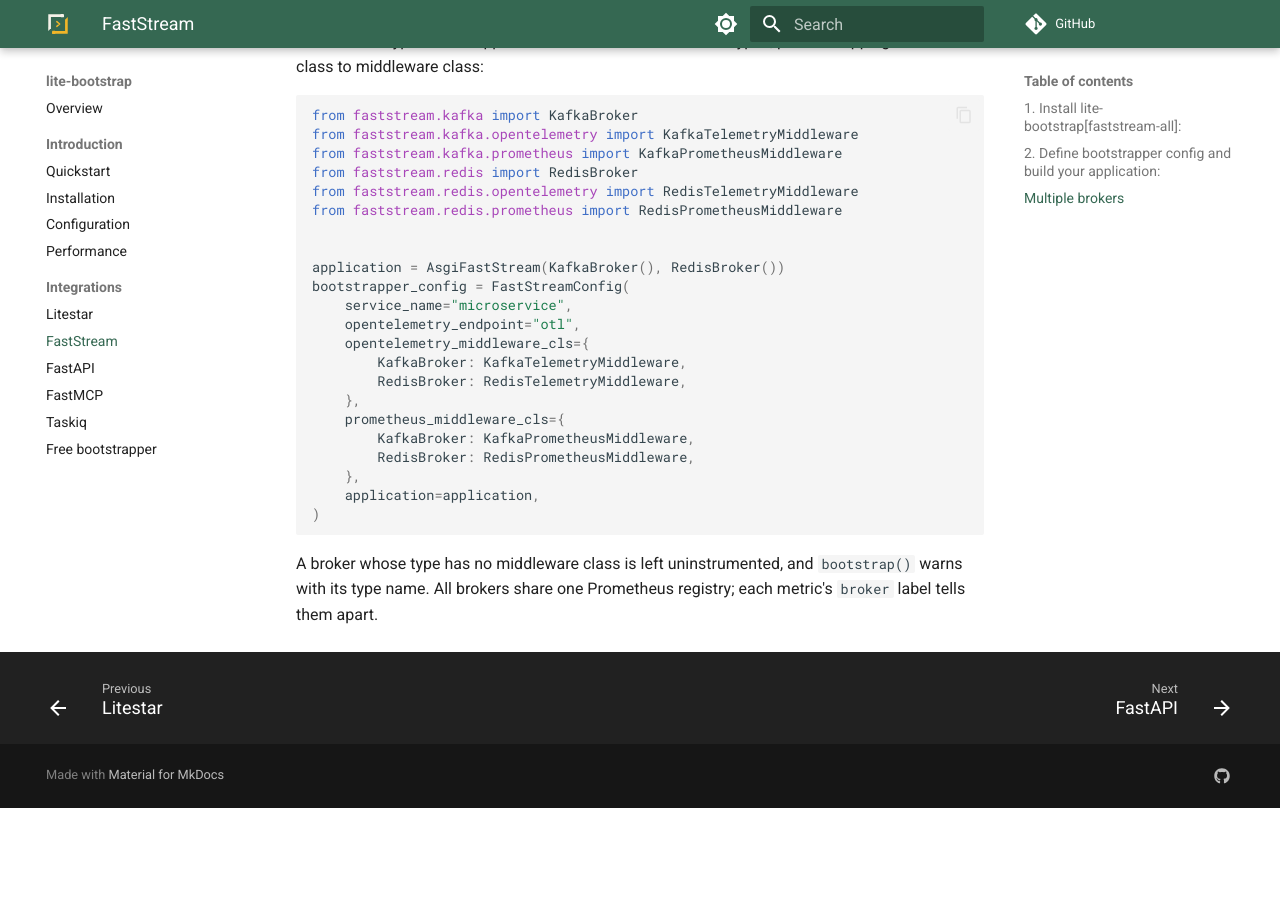
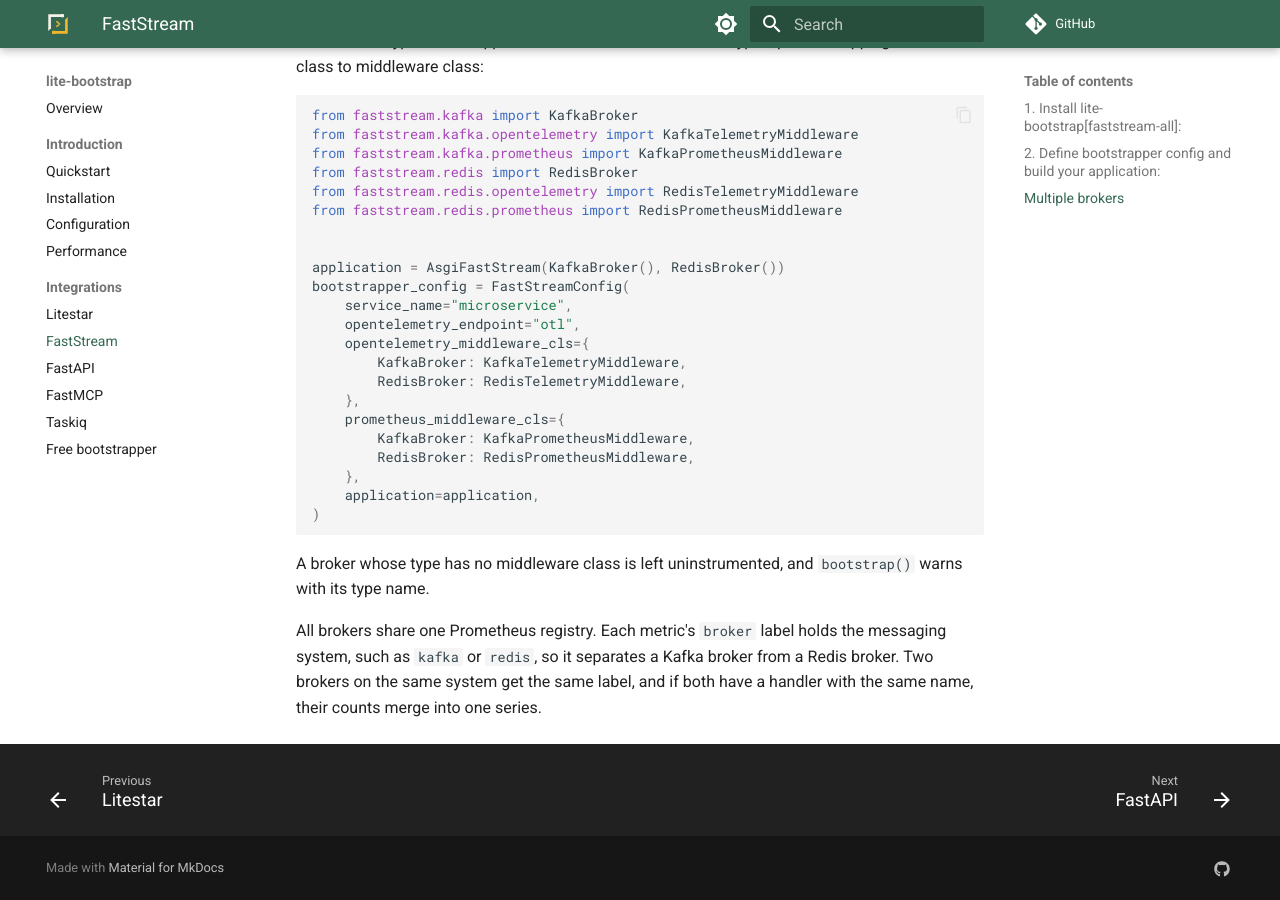
Before and after one commit to modern-python/lite-bootstrap, an MkDocs documentation site: the page built from docs/integrations/faststream.md, in a window 1280 px wide and 900 px high, scrolled down 1151 px. Built offline with MkDocs 1.6.1 and Material for MkDocs 9.7.7, drawn with Linux system fonts in a browser that asks for light colours; comment, search, counter and statistics services are not loaded; before the commit the page ends 1959 px from its top, so only the background shows below that.

Commit message:
docs: note that same-system FastStream brokers share a Prometheus broker label (#301)

````diff
--- a/docs/integrations/faststream.md
+++ b/docs/integrations/faststream.md
@@ -88,4 +88,9 @@
 ```
 
 A broker whose type has no middleware class is left uninstrumented, and `bootstrap()` warns with its
-type name. All brokers share one Prometheus registry; each metric's `broker` label tells them apart.
+type name.
+
+All brokers share one Prometheus registry. Each metric's `broker` label holds the messaging system,
+such as `kafka` or `redis`, so it separates a Kafka broker from a Redis broker. Two brokers on the same
+system get the same label, and if both have a handler with the same name, their counts merge into
+one series.
````
